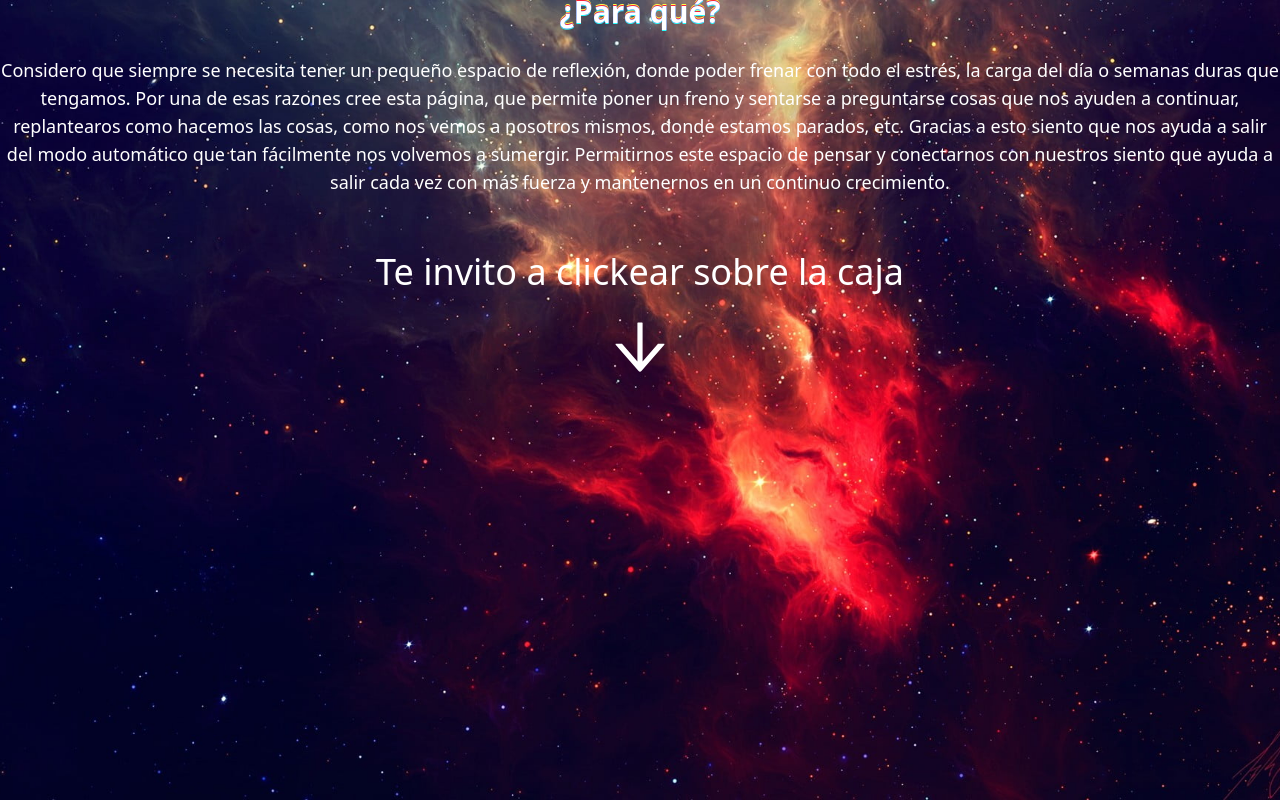
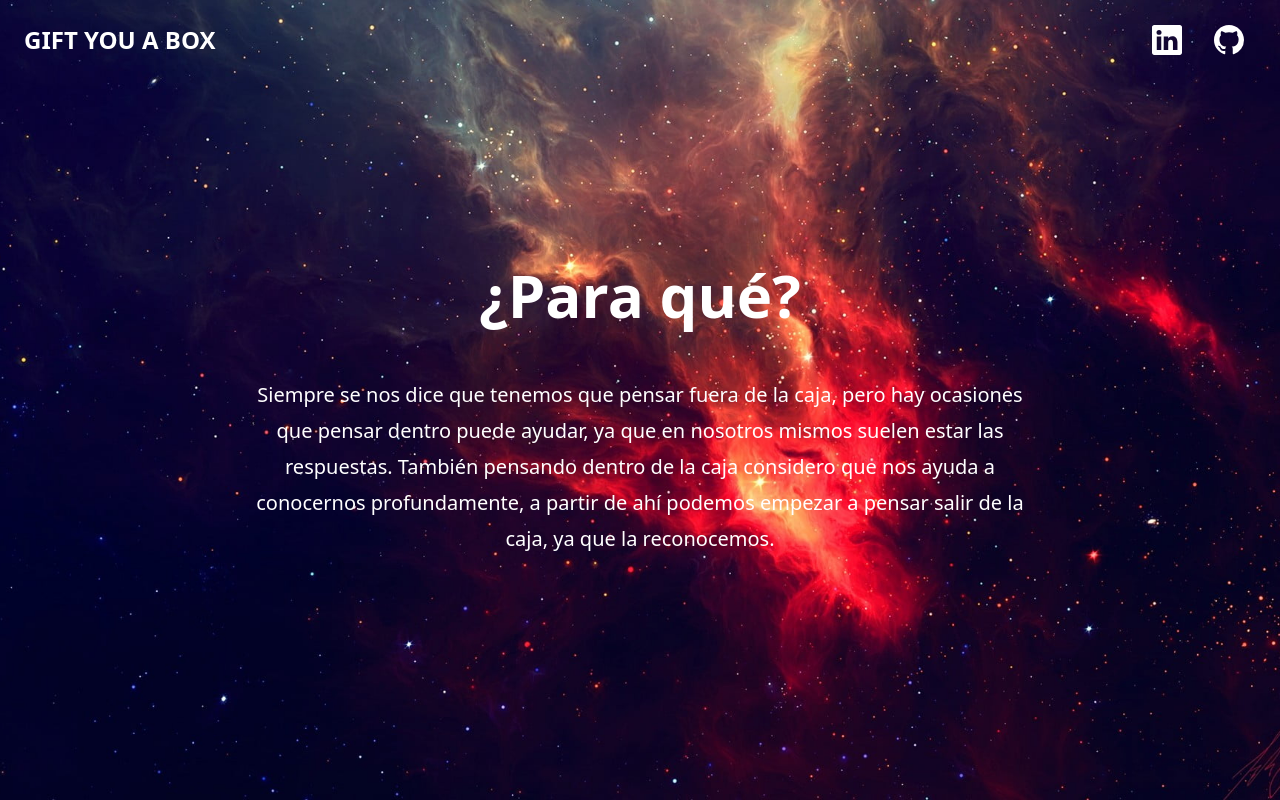
Before and after one commit to PedroAgustinBauso/A-Box-Moment, a React (Create React App) app: page /mision in a window 1280 px wide. Built offline with nearby package versions, Linux system fonts and the light colour scheme.

Commit message:
Se cambio favicon, se agrego mision

```diff
--- a/src/Components/GiftBox/Text.css
+++ b/src/Components/GiftBox/Text.css
@@ -22,7 +22,7 @@
     text-align: center;
 }
 
-#container {
+/* #container {
     display: flex;
     flex-direction: column;
     float: left;
@@ -30,16 +30,16 @@
     min-height: 100vh;
     padding: 1em;
     width: 100%;
-}
+} */
 
-h1 {
+.containerEffect h1 {
     animation: text-shadow 1.5s ease-in-out infinite;
     font-size: 5em;
     font-weight: 900;
     line-height: 1;
 }
 
-h1:hover {
+.containerEffect h1:hover {
     animation-play-state: paused;
 }
 
--- a/src/Components/Mision/ParaQue.jsx
+++ b/src/Components/Mision/ParaQue.jsx
@@ -1,12 +1,20 @@
 import React from "react";
-import { AiOutlineArrowDown } from "react-icons/ai";
 
 const ParaQue = () => {
   return (
-    <div className="flex flex-col items-center">
-      <h1 className="text-white text-center text-3xl">¿Para qué?</h1>
-      <p className="text-white text-center mt-5 text-lg">
-        Considero que siempre se necesita tener un pequeño espacio de reflexión,
+    <div className="container lg:mx-auto lg:px-64" >
+    <div className="flex flex-col justify-center items-center align-middle"style={{height:"80vh"}}>
+
+      <h1 className="text-white text-center text-6xl bl mb-8 font-bold">¿Para qué?</h1>
+
+      <p className="text-white text-center mt-5 text-xl leading-9">
+        Siempre se nos dice que tenemos que pensar fuera de la caja, pero hay
+        ocasiones que pensar dentro puede ayudar, ya que en nosotros mismos
+        suelen estar las respuestas. También pensando dentro de la caja
+        considero que nos ayuda a conocernos profundamente, a partir de ahí
+        podemos empezar a pensar salir de la caja, ya que la reconocemos.
+
+        {/* Para LinkedIn Considero que siempre se necesita tener un pequeño espacio de reflexión,
         donde poder frenar con todo el estrés, la carga del día o semanas duras
         que tengamos. Por una de esas razones cree esta página, que permite
         poner un freno y sentarse a preguntarse cosas que nos ayuden a
@@ -15,15 +23,9 @@ const ParaQue = () => {
         nos ayuda a salir del modo automático que tan fácilmente nos volvemos a
         sumergir. Permitirnos este espacio de pensar y conectarnos con nuestros
         siento que ayuda a salir cada vez con más fuerza y mantenernos en un
-        continuo crecimiento.
+        continuo crecimiento. */}
       </p>
-      <h3 className="text-white text-center mt-14 text-4xl">
-        Te invito a clickear sobre la caja
-      </h3>
-      <p className="text-white text-center mt-5 mb-5">
-        {" "}
-        <AiOutlineArrowDown size={70} />
-      </p>
+    </div>
     </div>
   );
 };
--- a/src/Components/NavBar/NavBar.jsx
+++ b/src/Components/NavBar/NavBar.jsx
@@ -1,9 +1,11 @@
 import React from 'react'
 import { BsLinkedin, BsGithub } from 'react-icons/bs'
+import { Link } from "react-router-dom";
 
 const NavBar = () => {
 
   const [navbarOpen, setNavbarOpen] = React.useState(false);
+  const pathname = window.location.pathname
 
   return (
     <div>
@@ -11,13 +13,12 @@ const NavBar = () => {
       <nav className="relative flex flex-wrap items-center justify-between px-2 py-3 bg-transparent mb-3">
         <div className="container px-4 mx-auto flex flex-wrap items-center justify-between">
           <div className="w-full relative flex justify-between lg:w-auto lg:static lg:block lg:justify-start">
-            {/* <a
-              className="text-sm font-bold leading-relaxed inline-block mr-4 py-2 whitespace-nowrap uppercase text-white"
-              href=""
-            >
-              Gift you a box
-            </a> */}
-            <h3 className="text-sm font-bold leading-relaxed inline-block mr-4 py-2 whitespace-nowrap uppercase text-white">Gift you a box</h3>
+            <Link to="/">
+            <h3 className="text-2xl font-bold leading-relaxed inline-block mr-4 py-2 whitespace-nowrap uppercase text-white">Gift you a box</h3>
+            </Link>
+            {pathname === "/mision"? (''):(<Link to="/mision">
+            <h4 className='text-white inline-block invisible lg:visible pl-8 text-xl leading-relaxed'>Misión</h4>
+            </Link>)}
             <button
               className="text-white cursor-pointer text-xl leading-none px-3 py-1 border border-solid border-transparent rounded bg-transparent block lg:hidden outline-none focus:outline-none"
               type="button"
@@ -37,6 +38,11 @@ const NavBar = () => {
             id="example-navbar-danger"
           >
             <ul className="flex flex-col lg:flex-row list-none lg:ml-auto">
+              <li>
+              <Link to="/mision" className="px-3 py-2 flex items-center text-xs uppercase font-bold leading-snug text-white hover:opacity-75">
+                <h4 className='text-white visible lg:invisible pl-2 leading-relaxed'>Mision</h4>
+              </Link>
+              </li>
               <li className="nav-item">
                 <a
                   className="px-3 py-2 flex items-center text-xs uppercase font-bold leading-snug text-white hover:opacity-75"
--- a/src/Pages/Mision.jsx
+++ b/src/Pages/Mision.jsx
@@ -1,9 +1,11 @@
 import React from 'react'
 import ParaQue from '../Components/Mision/ParaQue'
+import NavBar from '../Components/NavBar/NavBar'
 
 const Mision = () => {
   return (
     <div>
+      <NavBar />
       <ParaQue />
     </div>
   )
```
Also changed, not shown: 1 other file (tests, documents, lock files or other folders).
